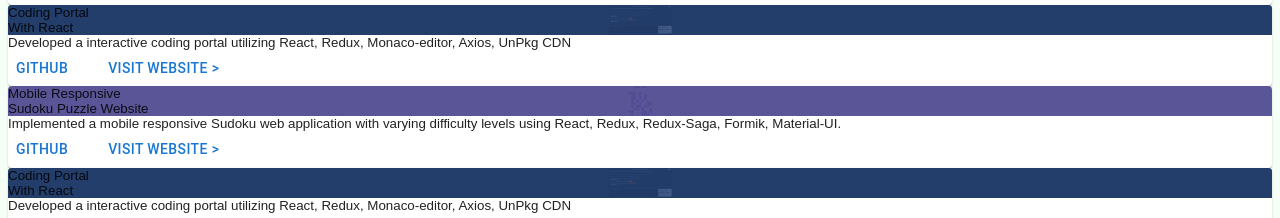
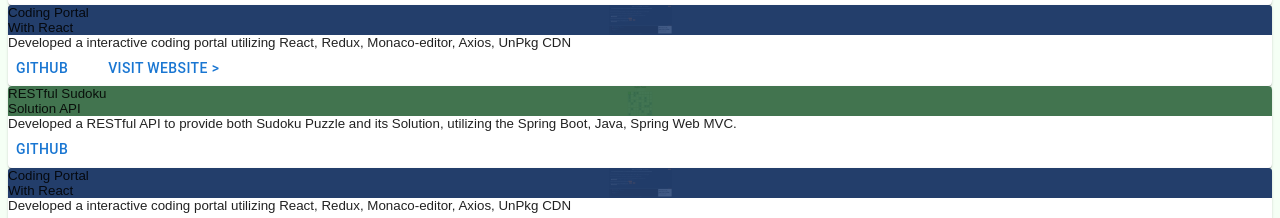
Before and after one commit to IlIIIlIIIlIlIlI/personal_website, a React (Create React App) app: page / in a window 1280 px wide. Shown: the part 1101-1319 px from the top of the page. Built offline with nearby package versions, Linux system fonts and the light colour scheme.

Commit message:
new changes

```diff
--- a/src/Projects/Projects.tsx
+++ b/src/Projects/Projects.tsx
@@ -110,20 +110,19 @@
         <div className={`${scssObj.baseClass}__box`}>
           <InteractiveCards
             backGroundColor='#F7F0E8'
-            backGroundImageLink='/images/sudoku.png'
-            backGroundColour='rgba(63, 58, 137, 0.85)'
+            backGroundImageLink='/images/api-sudoku.png'
+            backGroundColour='RGBA(35, 94, 54, 0.85)'
             nonHoverContent={
               <div className={`${scssObj.baseClass}__non-hover`}>
-                <div>Mobile Responsive</div>
-                <div>Sudoku Puzzle Website</div>
+                <div>RESTful Sudoku </div>
+                <div>Solution API</div>
               </div>
             }
             hoverContent={
               <div className={`${scssObj.baseClass}__on-hover`}>
                 <div className={`${scssObj.baseClass}__extra`}>
-                  Implemented a mobile responsive Sudoku web application with
-                  varying difficulty levels using React, Redux, Redux-Saga,
-                  Formik, Material-UI.
+                  Developed a RESTful API to provide both Sudoku Puzzle and its
+                  Solution, utilizing the Spring Boot, Java, Spring Web MVC.
                 </div>
                 <div>
                   <Button
@@ -131,7 +130,7 @@
                     endIcon={<GitHubIcon style={{ color: 'white' }} />}
                     onClick={() => {
                       window.open(
-                        'https://github.com/IlIIIlIIIlIlIlI/sudoku-react-client/tree/sudoku-react-client-with-saga',
+                        'https://github.com/IlIIIlIIIlIlIlI/Sudoku-Puzzle-9x9-PreSolved',
                         '_blank'
                       );
                     }}
@@ -139,7 +138,7 @@
                     Github
                   </Button>
 
-                  <Button
+                  {/* <Button
                     className={`${scssObj.baseClass}__button-website`}
                     onClick={() => {
                       window.open(
@@ -149,7 +148,7 @@
                     }}
                   >
                     Visit Website {'>'}
-                  </Button>
+                  </Button> */}
                 </div>
               </div>
             }
```
Also changed, not shown: public/images/api-sudoku.png (added).
